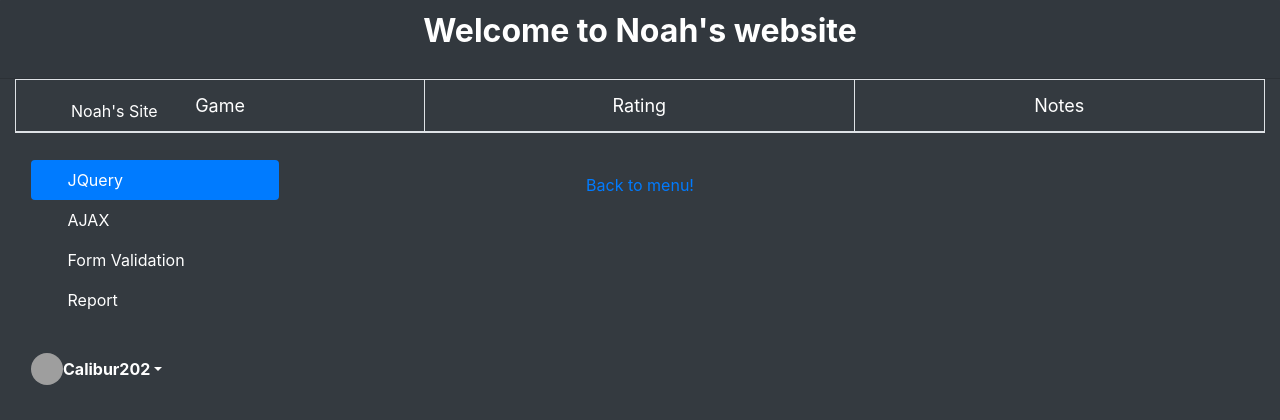
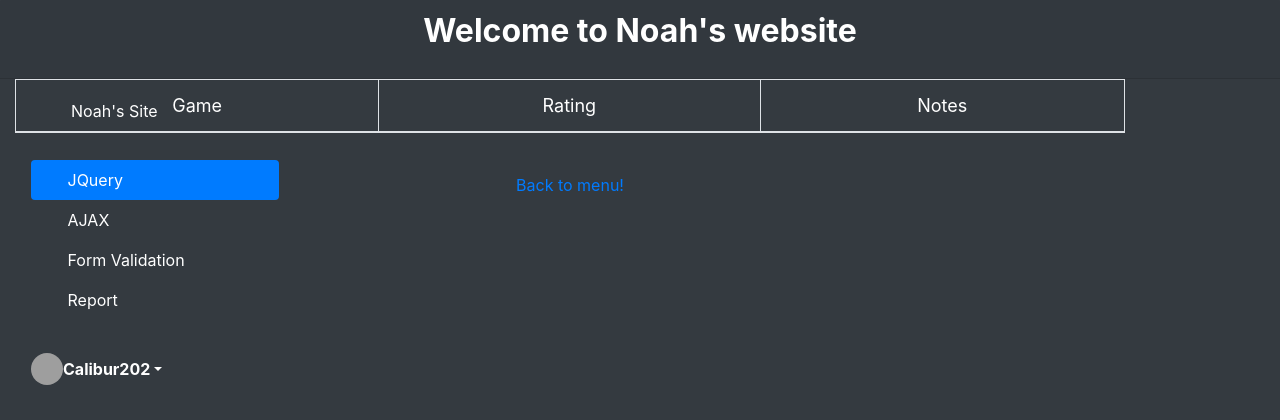
Before and after one commit to Badwolf202/Mywebsite, a PHP site: page / in a window 1280 px wide. Shown: the top 420 px of the page. Run offline with PHP 8.4, Linux system fonts and the light colour scheme; data that the repository does not hold is empty; some libraries are stand-ins or nearby versions; grey boxes are pictures that could not be loaded.

Commit message:
Really again :(

```diff
--- a/index.php
+++ b/index.php
@@ -64,7 +64,7 @@
 
 
     </div>
-    <div class="container-fluid text-center position-fixed">
+    <div class="container text-center position-fixed">
         <?php
         $mysqli = new mysqli("localhost", "noahb", "letmein", "testDB");
         $data = mysqli_query($mysqli, "SELECT * FROM `gameRev`;");
```
